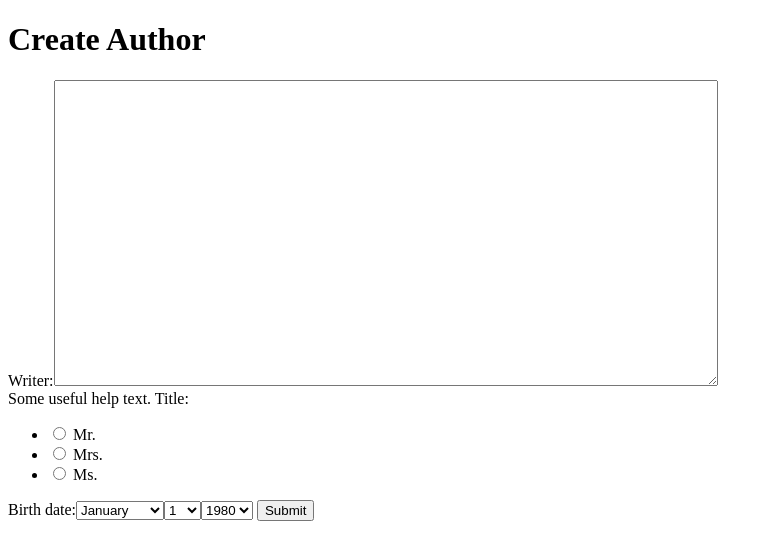
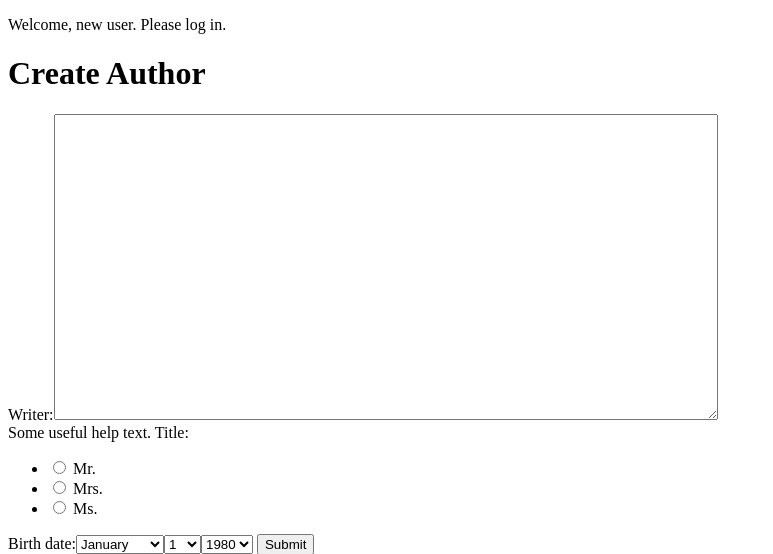
Before and after one commit to juliocebrito/advanced-django, a Django app: page /books/create_author in a window 1280 px wide. Shown: the top 554 px of the page, without its empty margins (0-773 px from the left). Run offline with Django 3.2, Linux system fonts and the light colour scheme.

Commit message:
first commit

```diff
--- a/templates/base.html
+++ b/templates/base.html
@@ -7,6 +7,11 @@
     <title>{% block tittle %} Index {% endblock %}</title>
 </head>
 <body>
+    {% if user.is_authenticated %}
+        <p>Welcome, {{ user.username }}. Thanks for logging in.</p>
+    {% else %}
+        <p>Welcome, new user. Please log in.</p>
+    {% endif %}
     {% block content %}
 
     {% endblock %}
--- a/templates/index.html
+++ b/templates/index.html
@@ -1,4 +1,5 @@
 {% extends "base.html" %}
+
 
 {% block content %}
 
```
Also changed, not shown: README.md.
